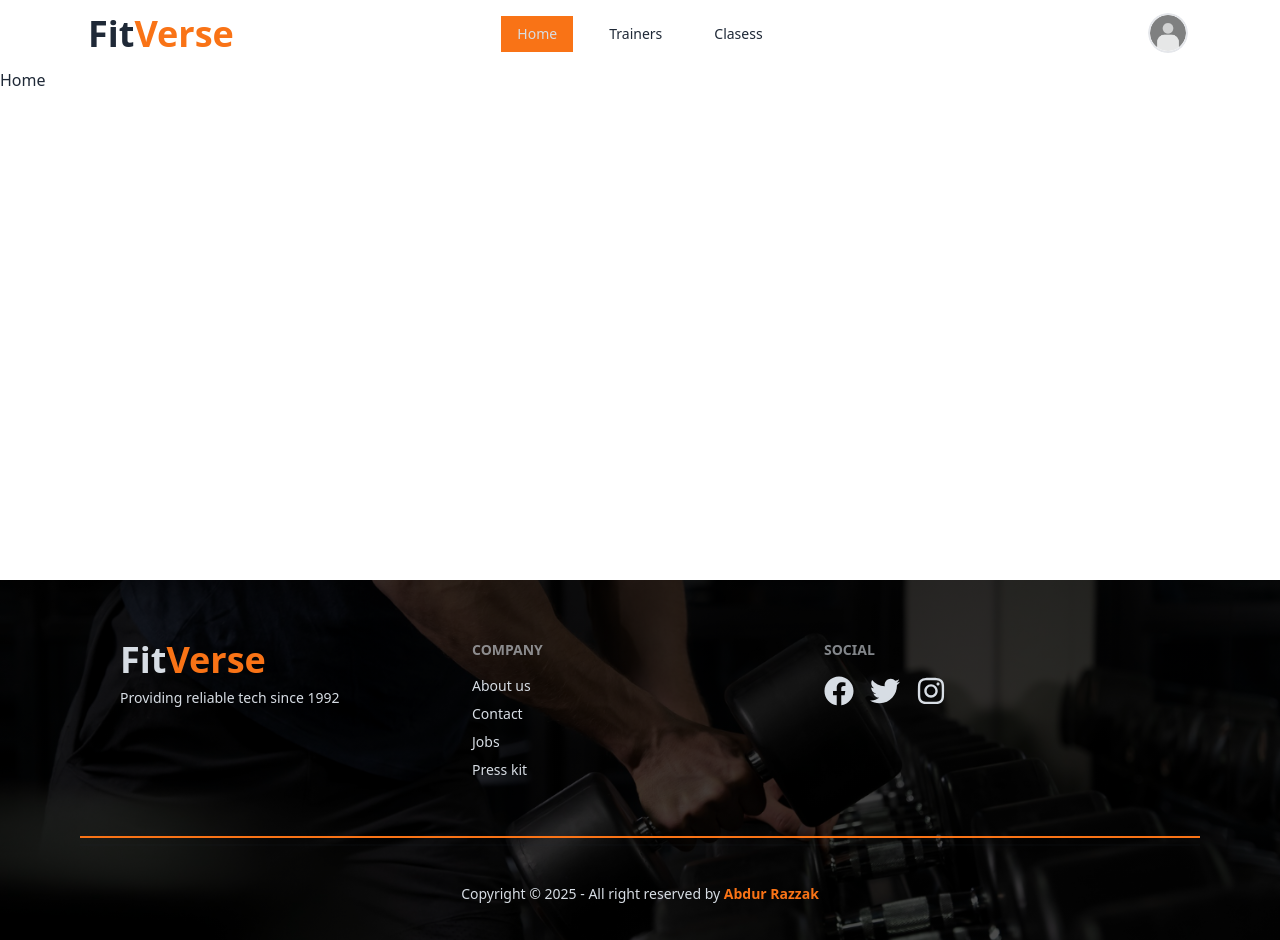
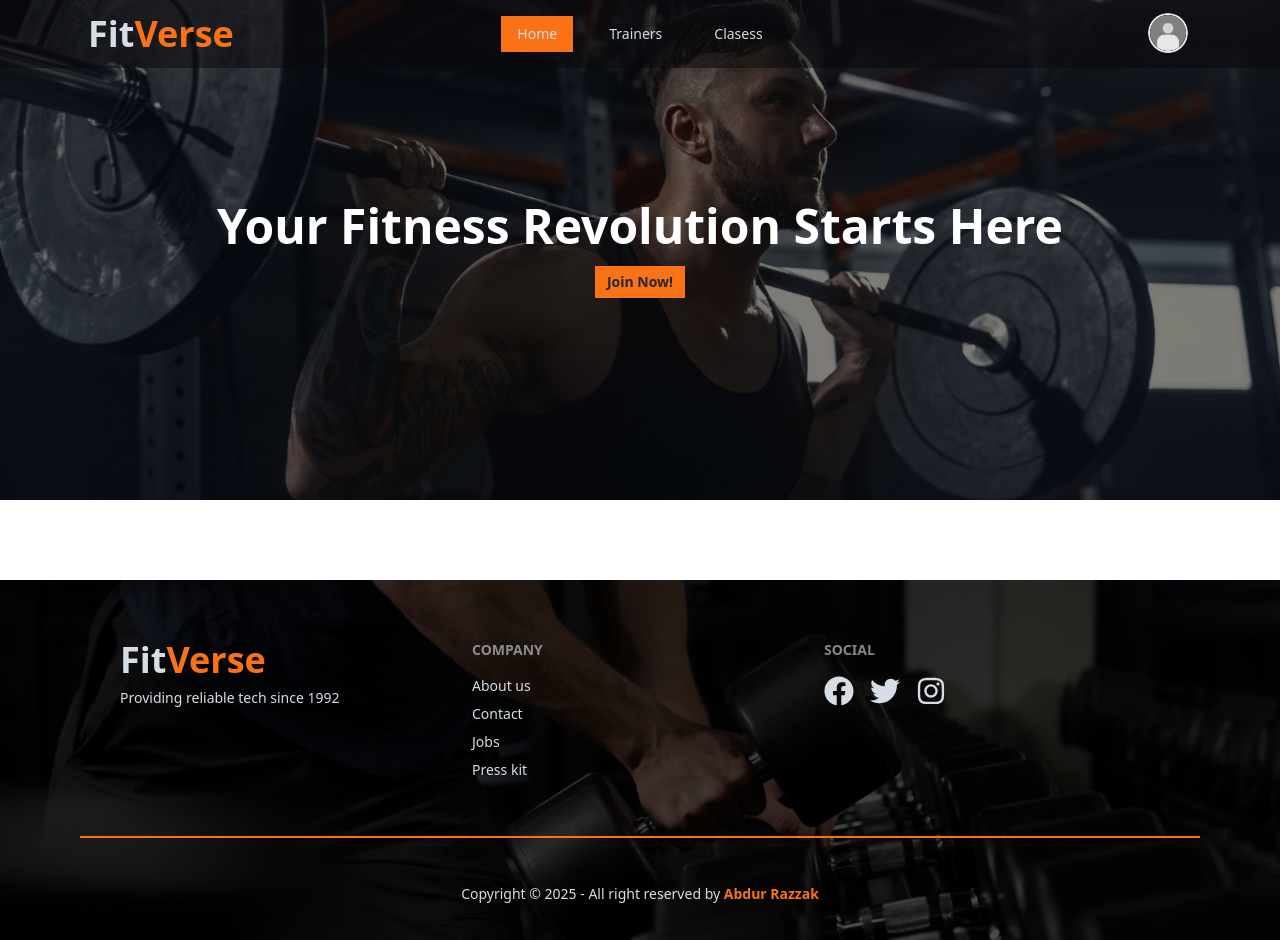
Before and after one commit to merazzak20/fitVerse-client, a React (Vite) app: page / in a window 1280 px wide. Built offline with nearby package versions, Linux system fonts and the light colour scheme; no server answers.

Commit message:
update hero

```diff
--- a/src/Pages/Home/Home.jsx
+++ b/src/Pages/Home/Home.jsx
@@ -1,8 +1,10 @@
 import React from "react";
+import Hero from "./HomeComponents/Hero";
 
 const Home = () => {
   return (
     <div>
+      <Hero></Hero>
       <h1>Home</h1>
     </div>
   );
--- /dev/null
+++ b/src/Pages/Home/HomeComponents/Hero.jsx
@@ -0,0 +1,36 @@
+import React from "react";
+import { Helmet } from "react-helmet-async";
+import heroImg from "../../../assets/hero.jpg";
+import Container from "../../../components/Container";
+import Button from "../../../components/shared/Button/Button";
+
+const Hero = () => {
+  return (
+    <div
+      style={{
+        backgroundImage: `linear-gradient(rgba(0, 0, 0, 0.5), rgba(0, 0, 0, 0.5)), url(${heroImg})`,
+        backgroundPosition: "center",
+        backgroundSize: "cover",
+        backgroundRepeat: "no-repeat",
+        backgroundAttachment: "fixed",
+      }}
+      className=" top-0 absolute inset-x-0 min-h-[500px] flex items-center justify-start "
+    >
+      <Helmet>
+        <title>FitVerse | Home</title>
+      </Helmet>
+      <Container>
+        <div className="text-white py-20 text-center">
+          <h1 className="text-3xl font-semibold md:text-5xl md:font-bold">
+            Your Fitness Revolution Starts Here
+          </h1>
+          <button className="btn btn-sm mt-4 rounded-none bg-orange-500 border-none">
+            Join Now!
+          </button>
+        </div>
+      </Container>
+    </div>
+  );
+};
+
+export default Hero;
--- a/src/components/shared/Button/Button.jsx
+++ b/src/components/shared/Button/Button.jsx
@@ -11,7 +11,7 @@ const Button = ({ label, onClick, disabled, outline, small, icon: Icon }) => {
           hover:opacity-80
           transition
           px-4
-          w-full
+
           rounded-none
           ${outline ? "bg-white" : "bg-orange-500"}
           ${outline ? "border-black" : "border-orange-500"}
--- a/src/components/shared/Navbar/Navbar.jsx
+++ b/src/components/shared/Navbar/Navbar.jsx
@@ -68,11 +68,16 @@ const Navbar = () => {
     </>
   );
   return (
+    <div className="bg-zinc-950 bg-opacity-50">
       <Container>
-      <div className="navbar bg-base-100">
+        <div className="navbar  text-neutral-content">
           <div className="navbar-start">
             <div className="dropdown">
-            <div tabIndex={0} role="button" className="btn btn-ghost lg:hidden">
+              <div
+                tabIndex={0}
+                role="button"
+                className="btn btn-ghost lg:hidden"
+              >
                 <svg
                   xmlns="http://www.w3.org/2000/svg"
                   className="h-5 w-5"
@@ -112,7 +117,7 @@ const Navbar = () => {
                 <div className="w-10 rounded-full">
                   {user && user?.photoURL ? (
                     <img
-                    className="w-10 border-2 rounded-full"
+                      className="w-10 border-2 border-orange-500 rounded-full"
                       alt="Tailwind CSS Navbar component"
                       src={user?.photoURL}
                     />
@@ -127,7 +132,7 @@ const Navbar = () => {
               </div>
               <ul
                 tabIndex={0}
-              className="menu menu-sm dropdown-content bg-base-100 rounded-box z-[1] mt-3 w-52 p-2 shadow"
+                className="menu menu-sm dropdown-content bg-zinc-600 rounded-box z-[1] mt-3 w-52 p-2 shadow"
               >
                 {user ? dropDownLinks : newUser}
               </ul>
@@ -135,6 +140,7 @@ const Navbar = () => {
           </div>
         </div>
       </Container>
+    </div>
   );
 };
 
--- a/src/layout/MainLayout.jsx
+++ b/src/layout/MainLayout.jsx
@@ -6,7 +6,9 @@ import Footer from "../components/shared/Footer/Footer";
 const MainLayout = () => {
   return (
     <div>
-      <Navbar></Navbar>
+      <div className="sticky top-0 z-50">
+        <Navbar></Navbar>
+      </div>
       <div className="min-h-[calc(100vh-288px)]">
         <Outlet></Outlet>
       </div>
```
Also changed, not shown: src/assets/hero.jpg (added). Lines whose indentation alone changed are shown as unchanged.
